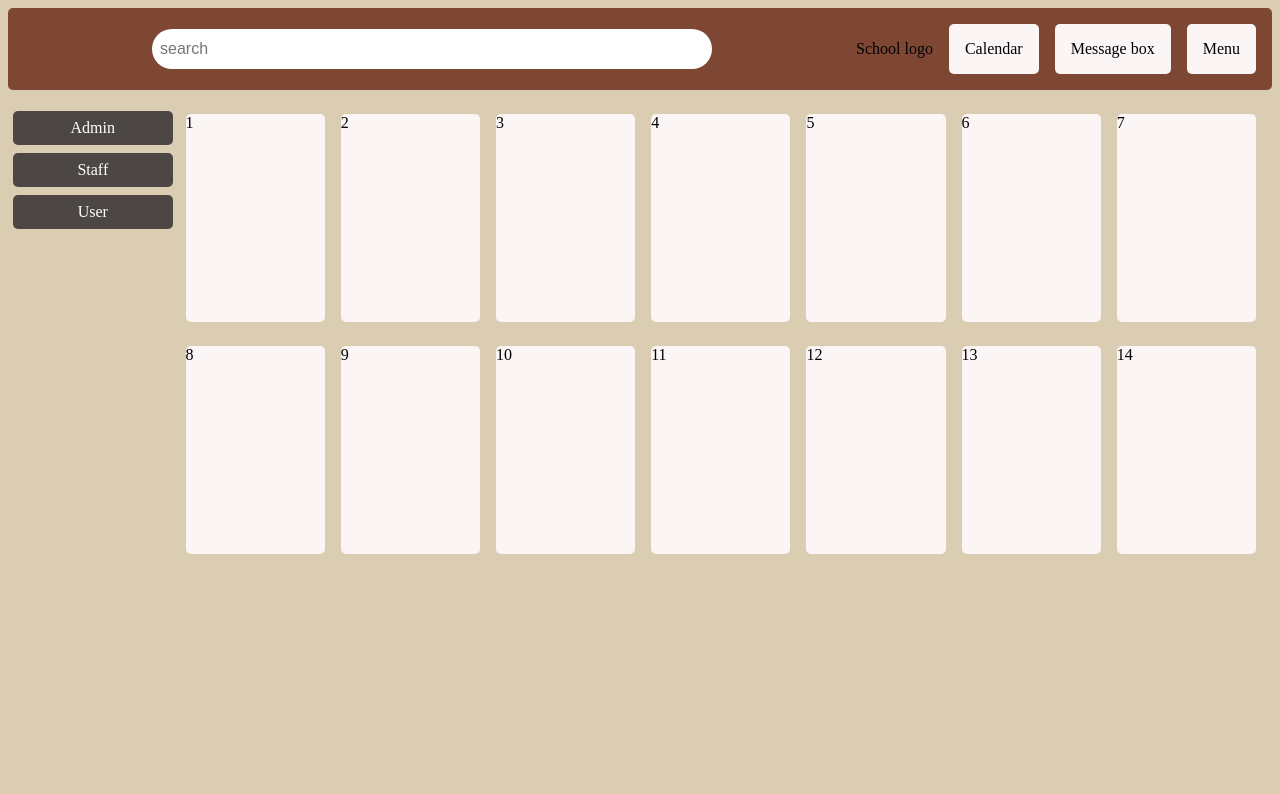
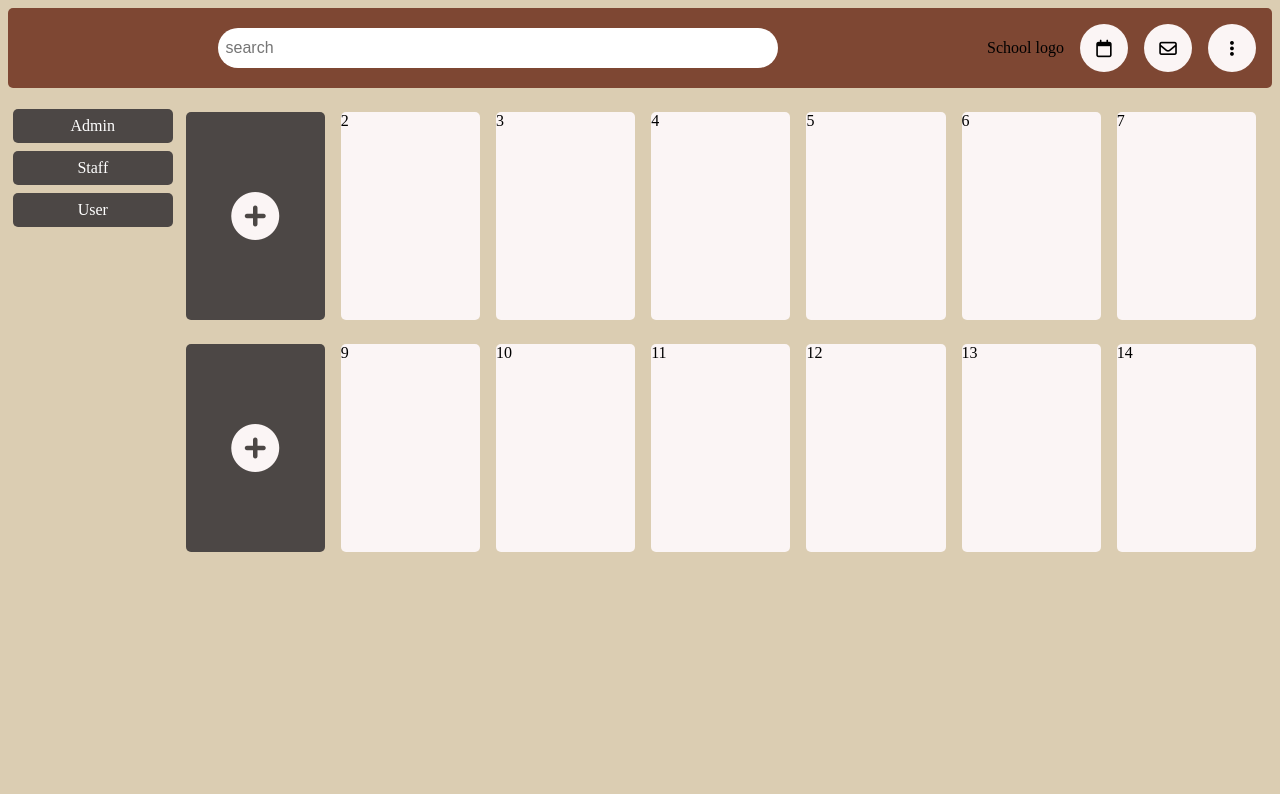
Before and after one commit to Erenjhun-uwina/library-system, a PHP site: page / in a window 1280 px wide. Shown: the top 794 px of the page. After the commit the page ends 552 px from the top, so only its background shows below. Run offline with PHP 8.4, Linux system fonts and the light colour scheme.

Commit message:
icons added

```diff
--- a/index.php
+++ b/index.php
@@ -9,6 +9,7 @@
     <link href="./style/style.css" rel="stylesheet" type=" text/css">
     <meta charset="UTF-8">
     <title>Page title</title>
+    <link rel="stylesheet" href="https://cdnjs.cloudflare.com/ajax/libs/font-awesome/6.2.0/css/all.min.css" integrity="sha512-xh6O/CkQoPOWDdYTDqeRdPCVd1SpvCA9XXcUnZS2FmJNp1coAFzvtCN9BmamE+4aHK8yyUHUSCcJHgXloTyT2A==" crossorigin="anonymous" referrerpolicy="no-referrer" />
 </head>
 
 <body>
@@ -17,9 +18,9 @@
             <input type="text" placeholder="search">
         </div>
         <p>School logo</p>
-        <p class="nav_button">Calendar</p>
-        <p class="nav_button">Message box</p>
-        <p class="nav_button">Menu</p>
+        <p class="nav_button"><i class="fa-regular fa-calendar"></i></p>
+        <p class="nav_button"><i class="fa-regular fa-envelope"></i></p>
+        <p class="nav_button"><i class="fa-solid fa-ellipsis-vertical"></i></p>
     </nav>
     <nav id="side_nav">
         <p>Admin</p>
@@ -28,7 +29,7 @@
     </nav>
 
     <div id="recommended_container" class="card_con">
-        <div class="card">1</div>
+        <div class="card"><i class="fa-solid fa-circle-plus"></i></div>
 
         <div class="card">2</div>
 
@@ -45,7 +46,7 @@
     </div>
     <div id="new_container" class="card_con">
 
-        <div class="card">8</div>
+        <div class="card"><i class="fa-solid fa-circle-plus"></i></div>
 
         <div class="card">9</div>
 
--- a/style/style.css
+++ b/style/style.css
@@ -46,7 +46,13 @@ body {
     padding: 1rem;
     gap: 1rem;
     border-radius: 5px;
-
+    width: 3rem;
+    height: 3rem;
+    display: flex;
+    justify-content: center;
+    justify-items: center;
+    font-size: 1.1rem;
+    border-radius: 100%;
 }
 
 #side_nav {
@@ -76,7 +82,15 @@ body {
     display: flex;
     margin: 1.5rem;
     height: 13rem;
+}
 
+.card_con :first-child{
+    background-color: #4c4745;
+    color:#fbf5f5;
+    font-size: 3rem;
+    display: flex;
+    justify-content: center;
+    align-items: center;
 }
 
 .card{
```
